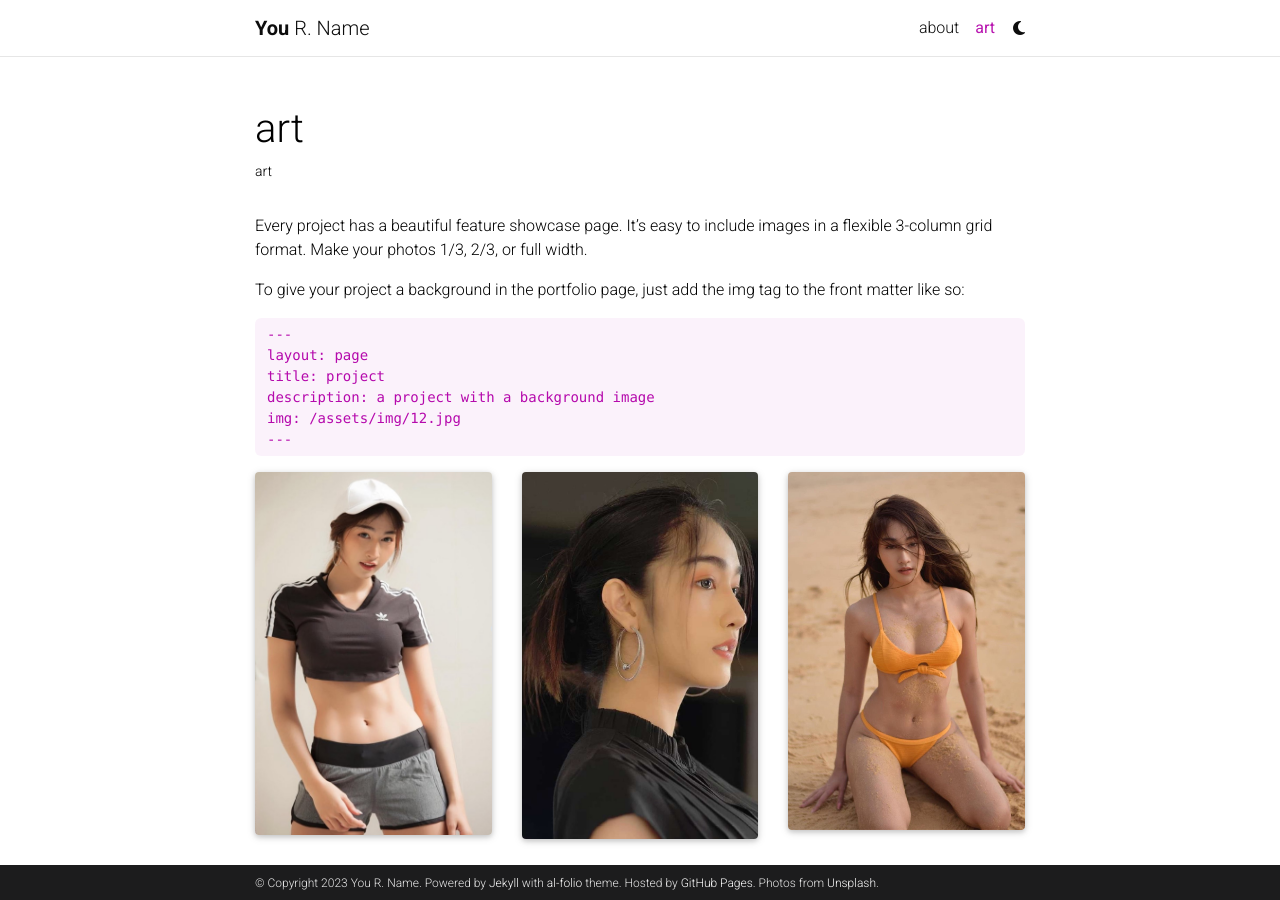
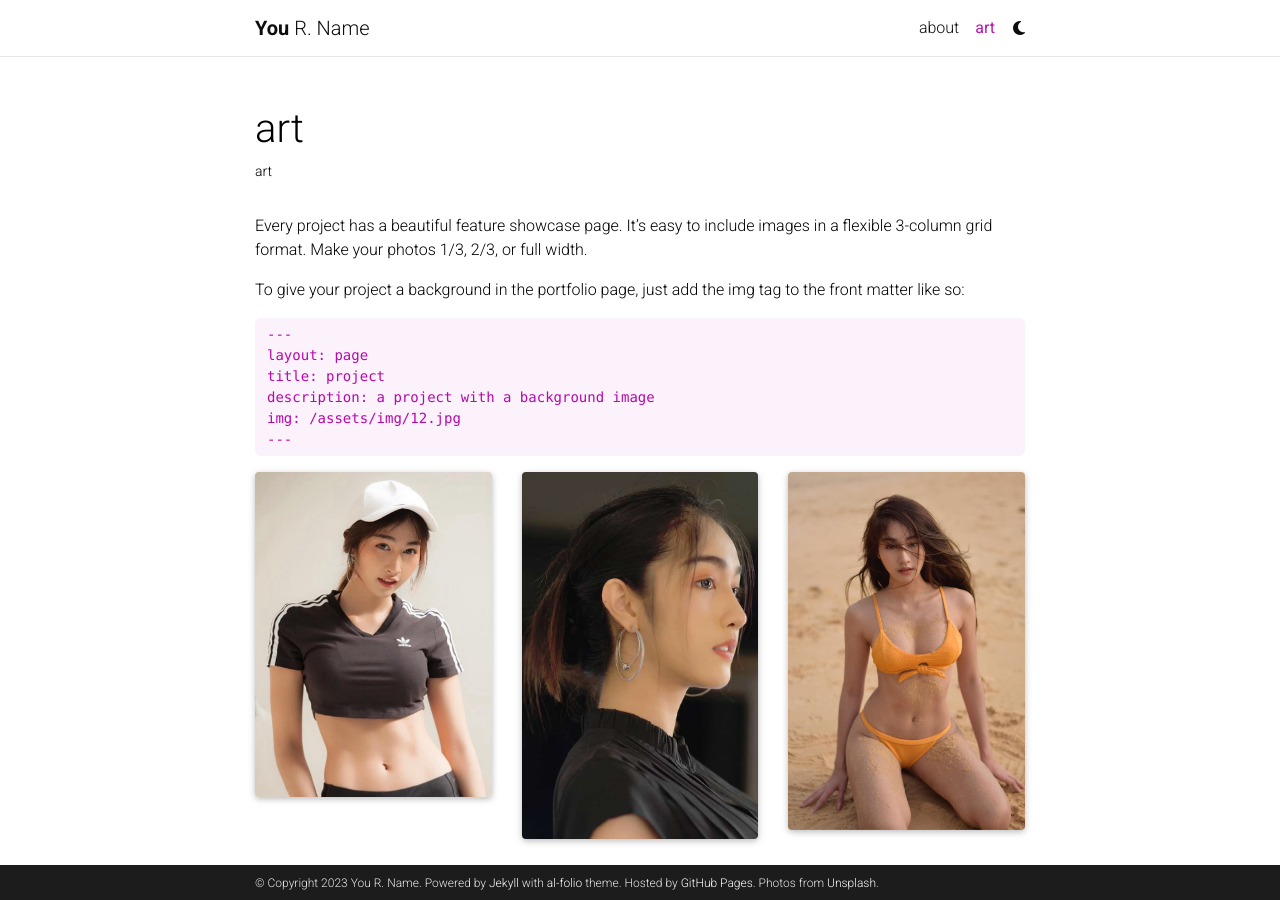
Before and after one commit to affinitive1/website, a Jekyll site: the page built from _pages/art.md, in a window 1280 px wide and 900 px high. Built offline with Jekyll 4.4.1, drawn with Linux system fonts in a browser that asks for light colours; full-size pictures stand in for the smaller copies a plugin makes; comment, search, counter and statistics services are not loaded; a style sheet for code colours, icons or effects is not loaded.

Commit message:
Update art.md

```diff
--- a/_pages/art.md
+++ b/_pages/art.md
@@ -22,7 +22,7 @@
 
 <div class="row">
     <div class="col-sm mt-3 mt-md-0">
-        {% include figure.html path="assets/img/IMG_9454.jpeg" title="example image" class="img-fluid rounded z-depth-1" %}
+        {% include figure.html path="assets/img/AD34A7E4-9858-4778-9DA4-9D957895DA37.jpeg" title="example image" class="img-fluid rounded z-depth-1" %}
     </div>
     <div class="col-sm mt-3 mt-md-0">
         {% include figure.html path="assets/img/IMG_9471.jpeg" title="example image" class="img-fluid rounded z-depth-1" %}
```
